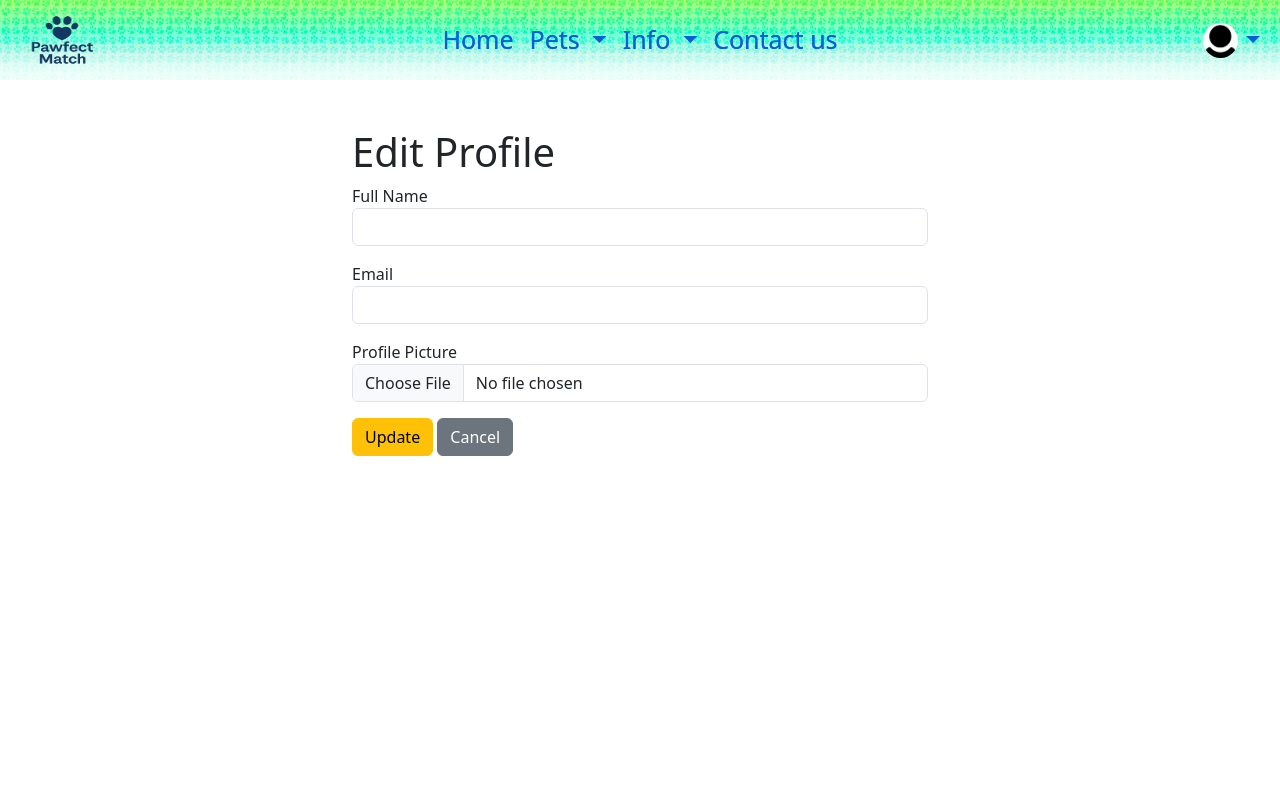
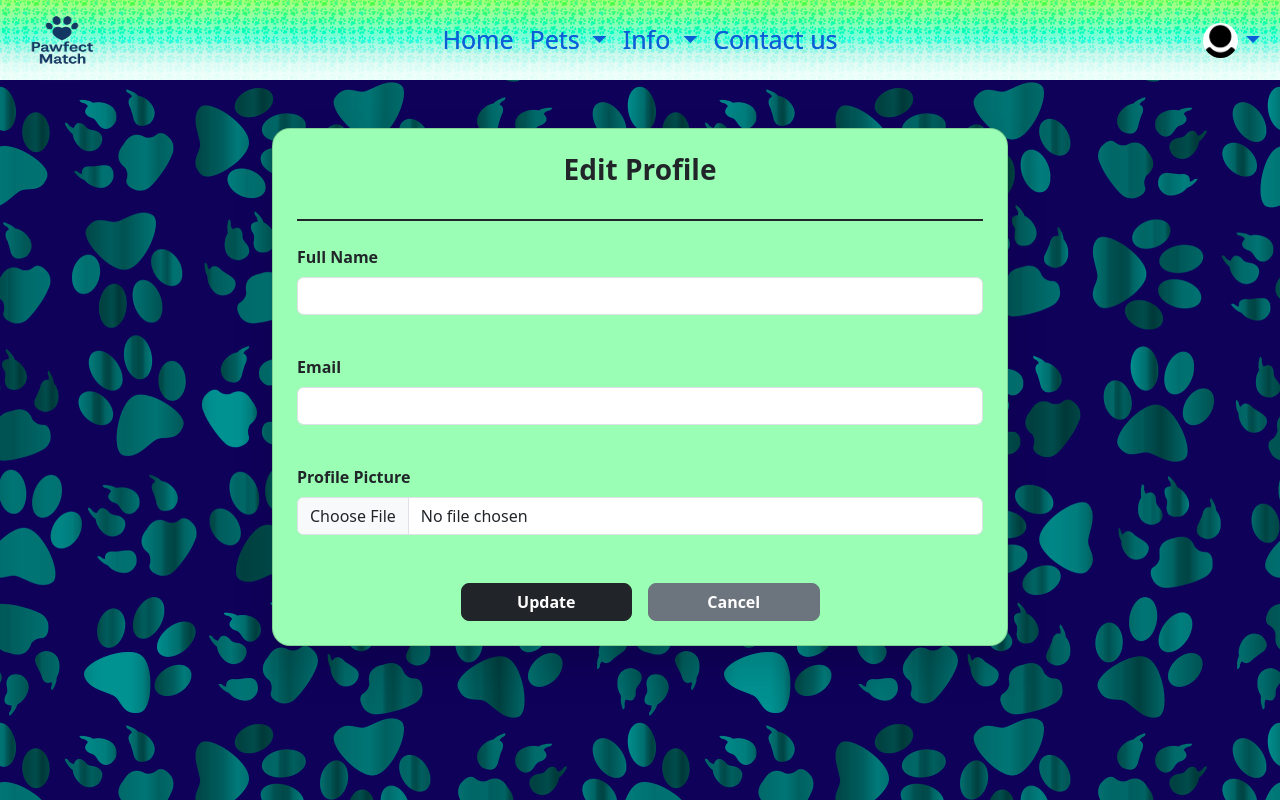
Before and after one commit to bayram1230/BE26_Project_PawfectMatch, a PHP site: page /update_profile.php in a window 1280 px wide. Run offline with PHP 8.4, Linux system fonts and the light colour scheme; the visitor is signed in with stand-in values (Sample User, id 1); data that the repository does not hold is empty.

Commit message:
Verbessere das Layout und das Design

```diff
--- a/navbar-user.php
+++ b/navbar-user.php
@@ -32,10 +32,10 @@ if (isset($_SESSION['user']) || isset($_SESSION['admin'])) {
             <span class="navbar-toggler-icon"></span>
         </button>
 
-        <!-- LINKS -->
+
         <div class="collapse navbar-collapse" id="navbarNavDarkDropdown">
 
-            <!-- CENTER LINKS -->
+
             <ul class="navbar-nav mx-auto navbar-links">
                 <li class="nav-item">
                     <a class="nav-link" href="index.php">Home</a>
@@ -70,7 +70,7 @@ if (isset($_SESSION['user']) || isset($_SESSION['admin'])) {
                 </li>
             </ul>
 
-            <!-- PROFILE DROPDOWN -->
+
             <ul class="navbar-nav ms-auto navbar-profile">
                 <li class="nav-item dropdown profile-dropdown">
 
--- a/php/login/register.php
+++ b/php/login/register.php
@@ -101,6 +101,8 @@ if (isset($_POST["register"])) {
     <meta name="viewport" content="width=device-width, initial-scale=1.0">
 
     <link href="https://cdn.jsdelivr.net/npm/bootstrap@5.3.8/dist/css/bootstrap.min.css" rel="stylesheet">
+      <link href="../../css/style.css" rel="stylesheet">
+
 
     <style>
         body {
@@ -120,14 +122,14 @@ if (isset($_POST["register"])) {
         }
     </style>
 </head>
-<body>
+<body class="body-pic">
 
 <div class="container my-5">
 
 
     <h1 class="text-center mb-4 fw-bold">
     <img
-        src="../../img/logo-black.png"
+        src="../../img/logo.png"
         alt="Pawfect Match Logo"
         style="max-width: 220px; height: auto;"
     >
--- a/update_profile.php
+++ b/update_profile.php
@@ -86,41 +86,121 @@ if (isset($_POST["update"])) {
 <head>
     <meta charset="UTF-8">
     <title>Edit Profile</title>
+    <meta name="viewport" content="width=device-width, initial-scale=1.0">
+
     <link href="https://cdn.jsdelivr.net/npm/bootstrap@5.3.8/dist/css/bootstrap.min.css" rel="stylesheet">
     <link href="css/style.css" rel="stylesheet">
+
+    <style>
+        body {
+            background: #f4f6f8;
+        }
+        .profile-card {
+            border-radius: 18px;
+            box-shadow: 0 20px 40px rgba(0,0,0,0.15);
+            background: #9affb4;
+        }
+        .profile-img {
+            width: 150px;
+            height: 150px;
+            object-fit: cover;
+            border-radius: 50%;
+            border: 3px solid #fff;
+        }
+        .profile-btn {
+            border-radius: 8px;
+            font-weight: 600;
+        }
+    </style>
 </head>
-<body>
+
+<body class="body-pic">
 
 <?php include_once "navbar-user.php"; ?>
 
-<div class="container my-5" style="max-width:600px;">
-    <h1>Edit Profile</h1>
+<div class="container my-5">
+
+    <div class="row justify-content-center">
+        <div class="col-md-8 col-lg-8">
+
+            <div class="card profile-card p-4 text-center">
+
+
+
+
+                <h3 class="fw-bold mb-3">
+                    Edit Profile
+                </h3>
+
+                <hr class="border border-dark border-1 opacity-100 mb-4">
 
                 <?php if (isset($error)): ?>
-        <div class="alert alert-danger"><?= $error ?></div>
+                    <div class="alert alert-danger">
+                        <?= $error ?>
+                    </div>
                 <?php endif; ?>
 
-    <form method="post" enctype="multipart/form-data">
+
+                <form method="post" enctype="multipart/form-data" class="text-start">
 
                     <div class="mb-3">
-            <label>Full Name</label>
-            <input type="text" class="form-control" name="name" value="<?= $row["Name"] ?>">
+                        <label class="form-label fw-semibold">Full Name</label>
+                        <input
+                            type="text"
+                            class="form-control"
+                            name="name"
+                            value="<?= htmlspecialchars($row["Name"]) ?>"
+                        >
+                    </div>
+                        <br>
+                    <div class="mb-3">
+                        <label class="form-label fw-semibold">Email</label>
+                        <input
+                            type="email"
+                            class="form-control"
+                            name="email"
+                            value="<?= htmlspecialchars($row["Email"]) ?>"
+                        >
+                    </div>
+                    <br>
+
+                    <div class="mb-4">
+                        <label class="form-label fw-semibold">Profile Picture</label>
+                        <input
+                            type="file"
+                            class="form-control"
+                            name="picture"
+                        >
+                    </div>
+                    <br>
+
+
+                    <div class="d-flex justify-content-center gap-3">
+                        <button
+                            type="submit"
+                            name="update"
+                            class="btn btn-dark w-25 profile-btn"
+                        >
+                            Update
+                        </button>
+
+                        <a
+                            href="userprofile.php"
+                            class="btn btn-secondary w-25 profile-btn"
+                        >
+                            Cancel
+                        </a>
                     </div>
 
-        <div class="mb-3">
-            <label>Email</label>
-            <input type="email" class="form-control" name="email" value="<?= $row["Email"] ?>">
+                </form>
+
             </div>
 
-        <div class="mb-3">
-            <label>Profile Picture</label>
-            <input type="file" class="form-control" name="picture">
+        </div>
     </div>
 
-        <button type="submit" name="update" class="btn btn-warning">Update</button>
-        <a href="userprofile.php" class="btn btn-secondary">Cancel</a>
-    </form>
 </div>
 
+<script src="https://cdn.jsdelivr.net/npm/bootstrap@5.3.8/dist/js/bootstrap.bundle.min.js"></script>
 </body>
 </html>
```
Also changed, not shown: php/login/login.php (+5 -2 lines), userprofile.php (+57 -39 lines). Lines whose indentation alone changed are shown as unchanged.
